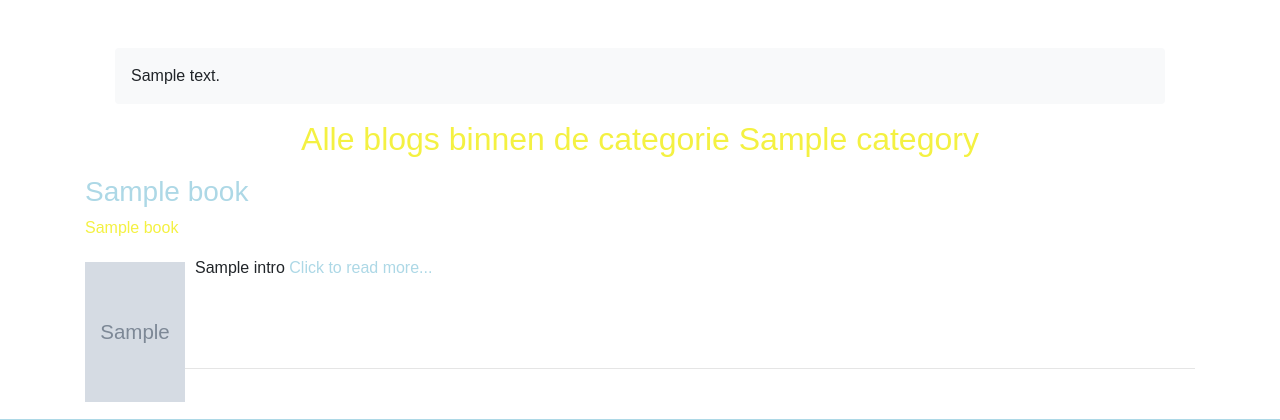
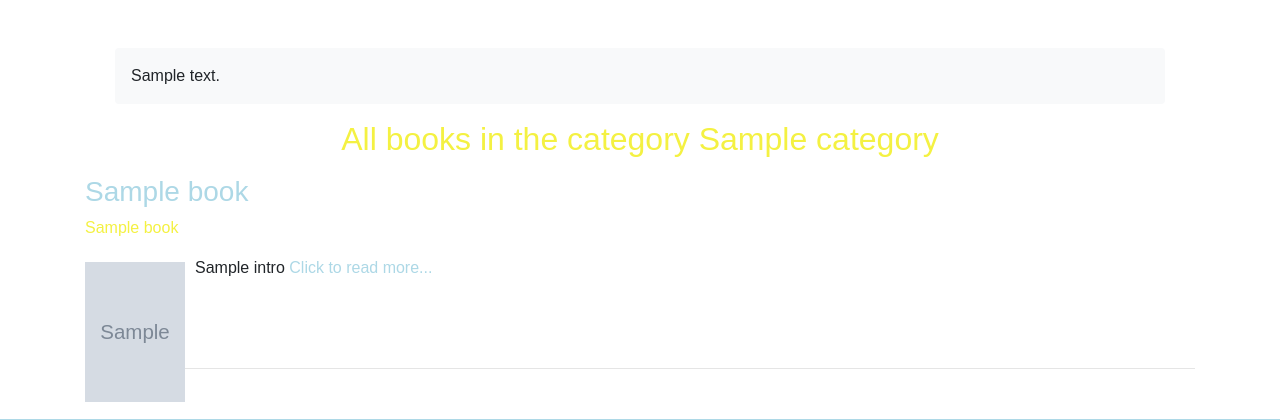
Before and after one commit to miloubitter/booksproject, a PHP site: template app/Views/Books/category.php in a window 1280 px wide. Shown: the part 361-781 px from the top of the page. Run offline with PHP 8.4, Linux system fonts and the light colour scheme; the template is opened without the code that fills it: most values are stand-ins (such as "Sample title", 1, 10 or a date in 2020); grey boxes marked "Sample" are stand-in pictures; some libraries are stand-ins or nearby versions.

Commit message:
-Titel veranderen

```diff
--- a/app/Views/Books/category.php
+++ b/app/Views/Books/category.php
@@ -16,7 +16,7 @@
             </p>
         </div>
     </div>
-    <h2 class="mb-3">Alle blogs binnen de categorie <?php echo $viewModel['category']['name']; ?></h2>
+    <h2 class="mb-3">All books in the category <?php echo $viewModel['category']['name']; ?></h2>
 
     <?php
 //    print_r($viewModel); exit;
```
